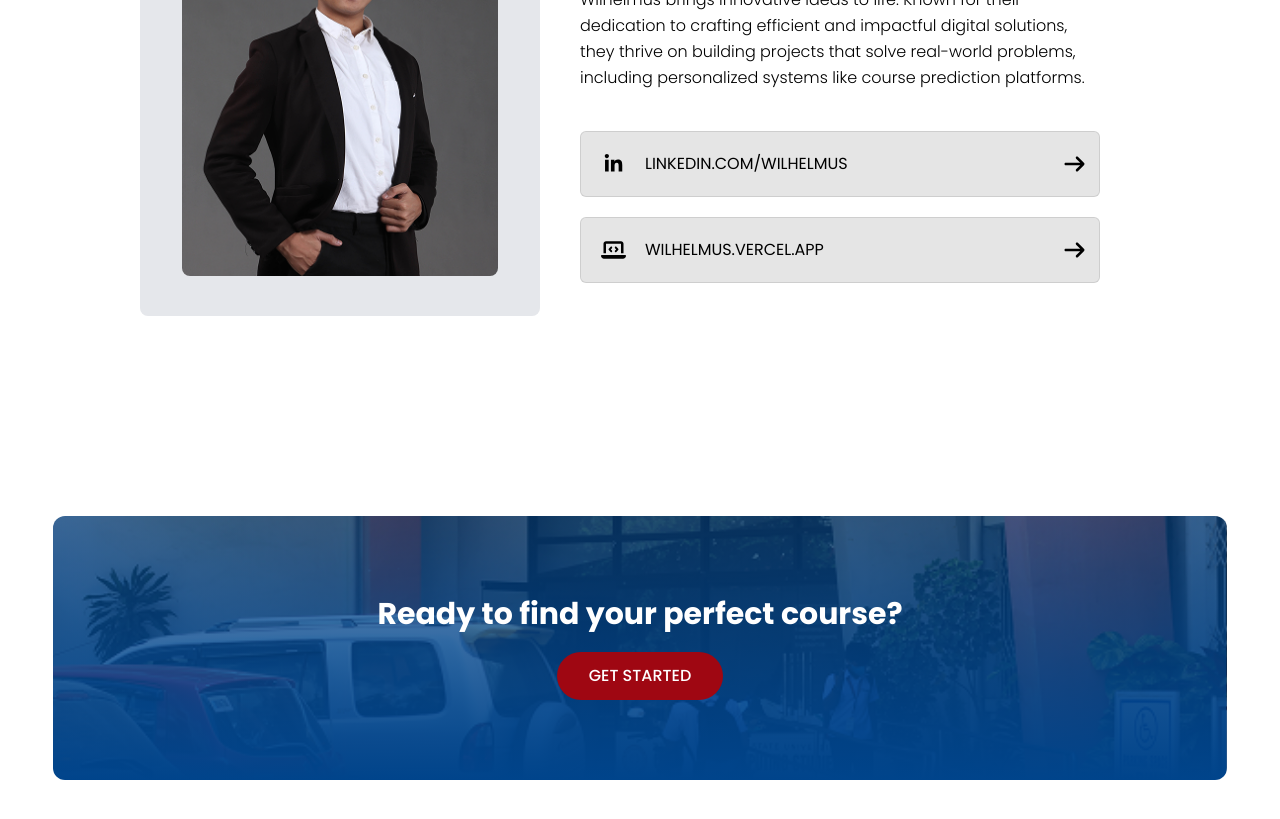
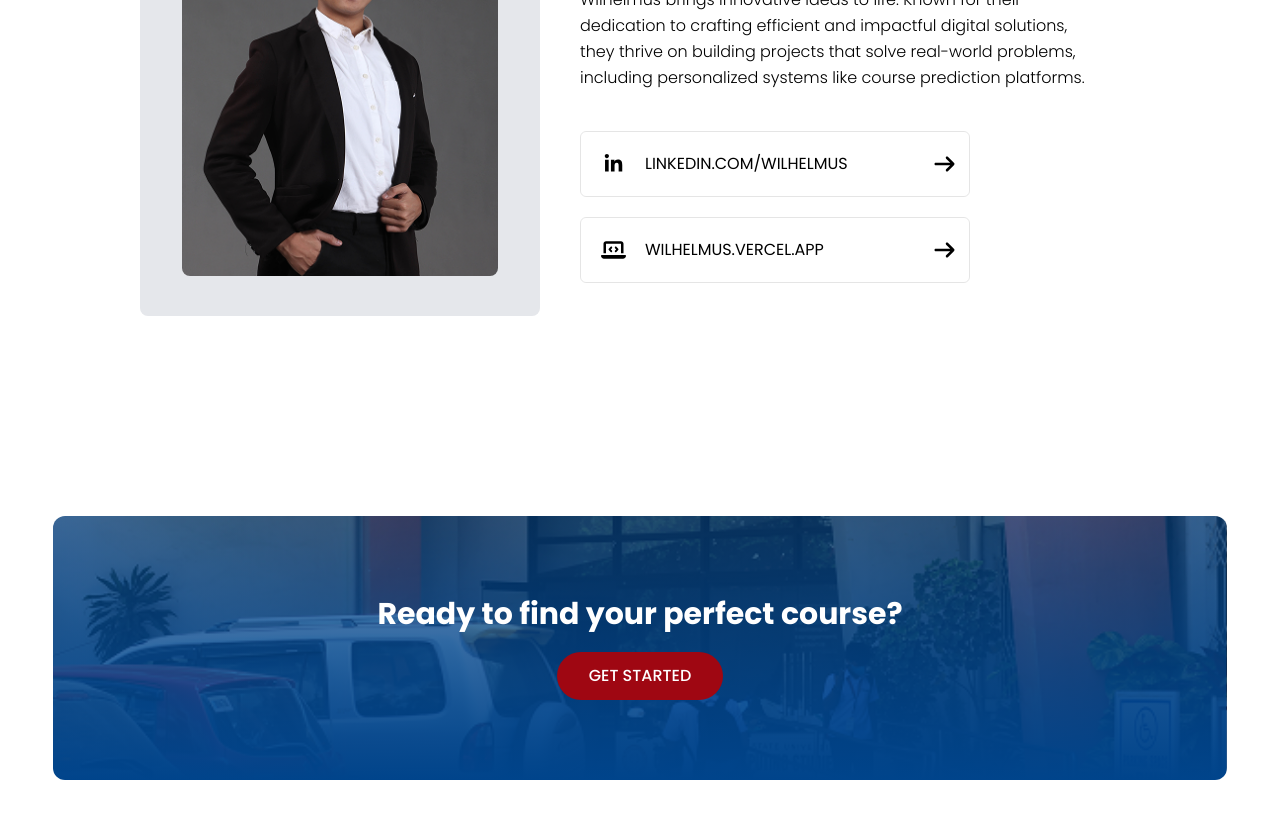
Before and after one commit to wilhelmusolejr/coursematch, a React (Vite) app in the folder client/: page / in a window 1280 px wide. Shown: the part 3280-4099 px from the top of the page. Built offline with nearby package versions, Linux system fonts and the light colour scheme.

Commit message:
feat: add component for link that has box

```diff
--- a/client/src/components/BoxLinkItem.jsx
+++ b/client/src/components/BoxLinkItem.jsx
@@ -3,9 +3,16 @@ import React from "react";
 import { FontAwesomeIcon } from "@fortawesome/react-fontawesome";
 import { faArrowRight } from "@fortawesome/free-solid-svg-icons";
 
-export default function BoxLinkItem({ faIcon, pathName, pathUrl }) {
+export default function BoxLinkItem({
+  faIcon,
+  pathName,
+  pathUrl,
+  className = "",
+}) {
   return (
-    <div className="border-1 rounded-md py-3 px-3 lg:p-3 flex justify-between items-center gap-5 bg-black/10 border-black/10">
+    <div
+      className={`border-1 rounded-md py-3 px-3 lg:p-3 flex justify-between items-center gap-5 border-black/10 ${className}`}
+    >
       {/*  */}
       <div className="flex gap-3 items-center">
         <div className="w-5 h-5 md:w-10 md:h-10 rounded-full  flex items-center justify-center">
```
